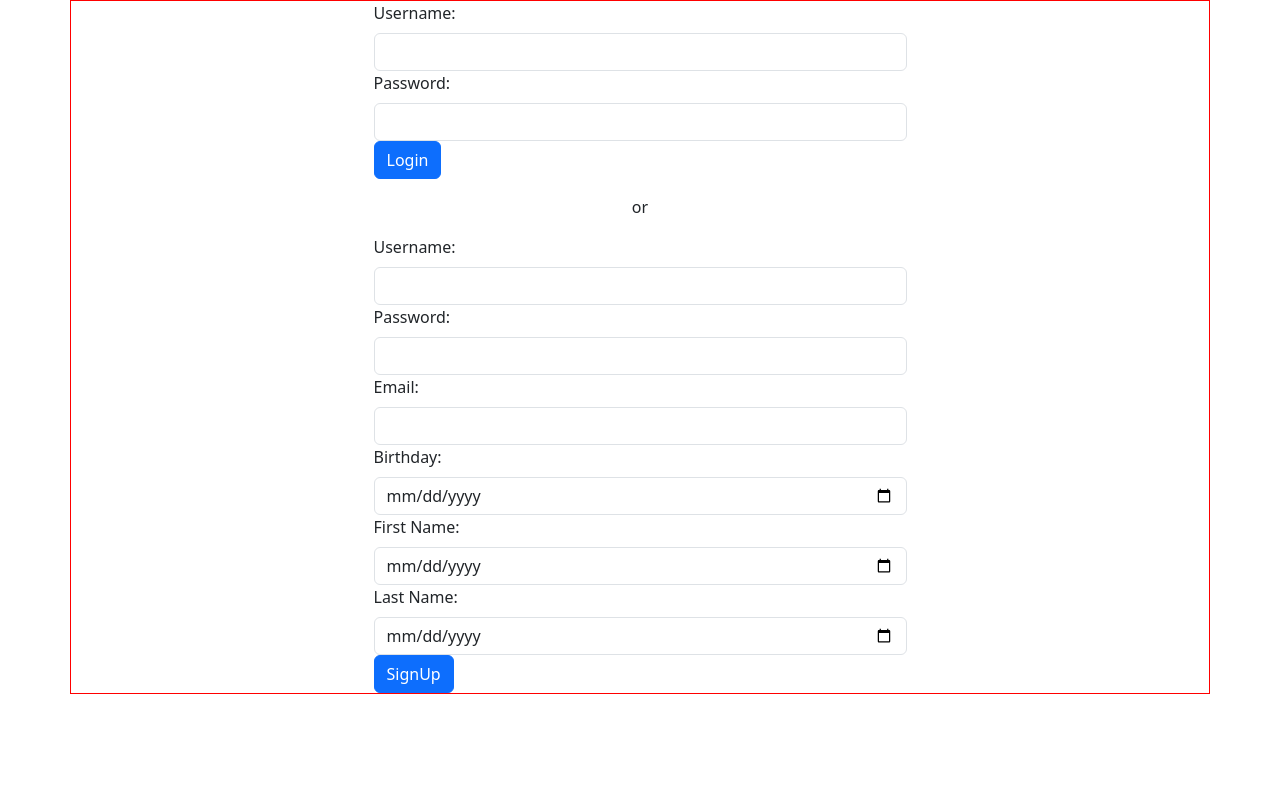
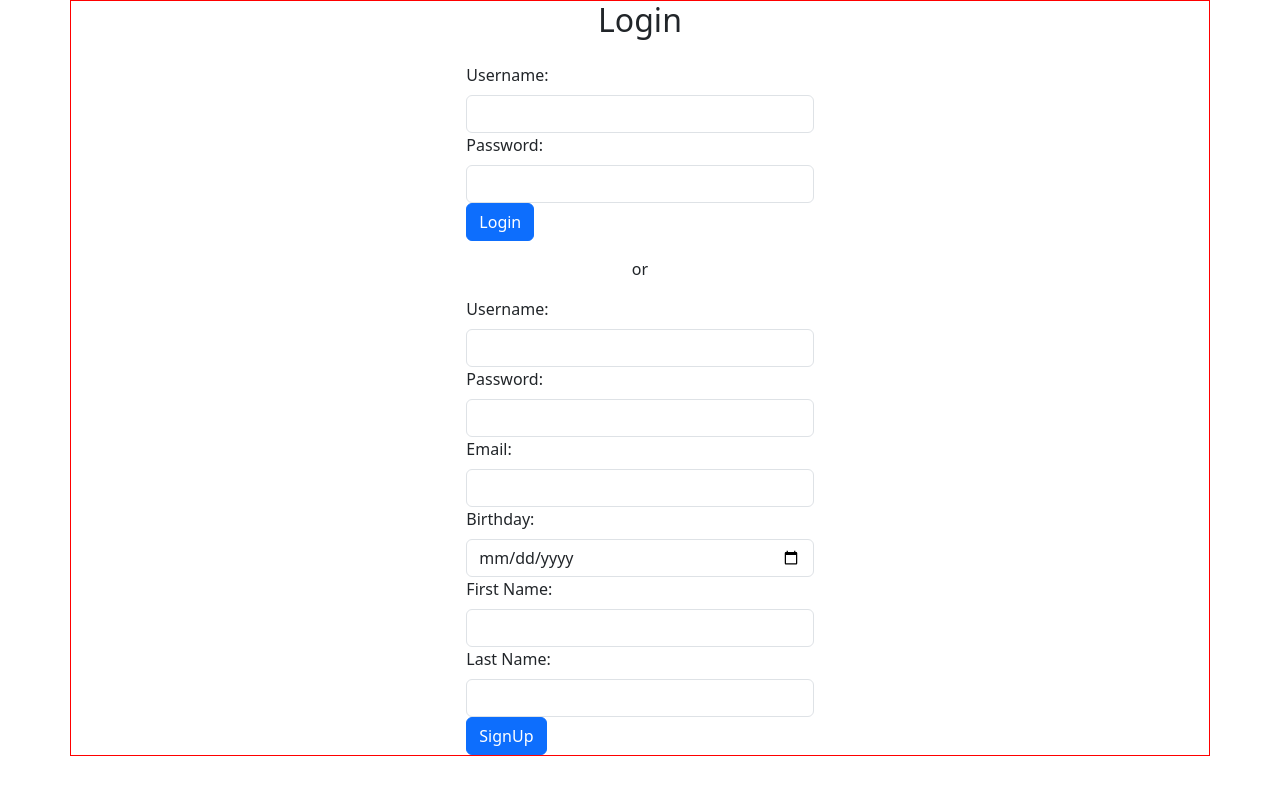
Before and after one commit to aren-a1212/myFlix-client, a React (Vite) app: page / in a window 1280 px wide. Shown: the top 794 px of the page. Built offline with nearby package versions, Linux system fonts and the light colour scheme.

Commit message:
changes.
changes.

```diff
--- a/src/components/login-view/login-view.jsx
+++ b/src/components/login-view/login-view.jsx
@@ -42,6 +42,7 @@ export const LoginView = ({onLoggedIn}) => {
 
     <Form onSubmit={handleSubmit}>
       <Form.Group controlId="formUsername">
+      <h2 className="mb-4 text-center">Login</h2>
       <Form.Label>
         Username:
         </Form.Label>
--- a/src/components/main-view/main-view.jsx
+++ b/src/components/main-view/main-view.jsx
@@ -8,12 +8,12 @@ import { SignupView } from "../signup-view/signup-view";
 
 export const Mainview = () => {
   const storedUser = JSON.parse(localStorage.getItem("user"));
-    const storedToken= localStorage.getItem("token");
+  const storedToken = localStorage.getItem("token");
   const [movies, setMovies] = useState([]);
-    const [user , setUser]= useState(storedUser ||null);
-    const [token , setToken]= useState(storedToken ||null);
-    const [password, setPassword]= useState(null);
-    const [selectedMovie, setSelectedMovie]= useState(null);
+  const [user, setUser] = useState(storedUser || null);
+  const [token, setToken] = useState(storedToken || null);
+  const [password, setPassword] = useState(null);
+  const [selectedMovie, setSelectedMovie] = useState(null);
 
   useEffect(() => {
     if (!token) return;
@@ -53,7 +53,7 @@ export const Mainview = () => {
     <Container fluid>
       <Row className="justify-content-center">
         {!user ? (
-                        <Col md={6}>
+          <Col md={4}>
             <LoginView
               onLoggedIn={(user, token) => {
                 setUser(user);
--- a/src/components/signup-view/signup-view.jsx
+++ b/src/components/signup-view/signup-view.jsx
@@ -94,7 +94,7 @@ const [lastName, setLastName] = useState("");
         First Name:
         </Form.Label>
         <Form.Control
-          type="date"
+          type="text"
           value={firstName}
           onChange={(e) => setFirstName(e.target.value)}
           required
@@ -105,7 +105,7 @@ const [lastName, setLastName] = useState("");
       Last Name:
         </Form.Label>
         <Form.Control
-          type="date"
+          type="text"
           value={lastName}
           onChange={(e) => setLastName(e.target.value)}
           required
```
Also changed, not shown: src/components/movie-card/movie-card.jsx (+4 -3 lines), 4 other files (tests, documents, lock files or other folders). Lines whose indentation alone changed are shown as unchanged.
